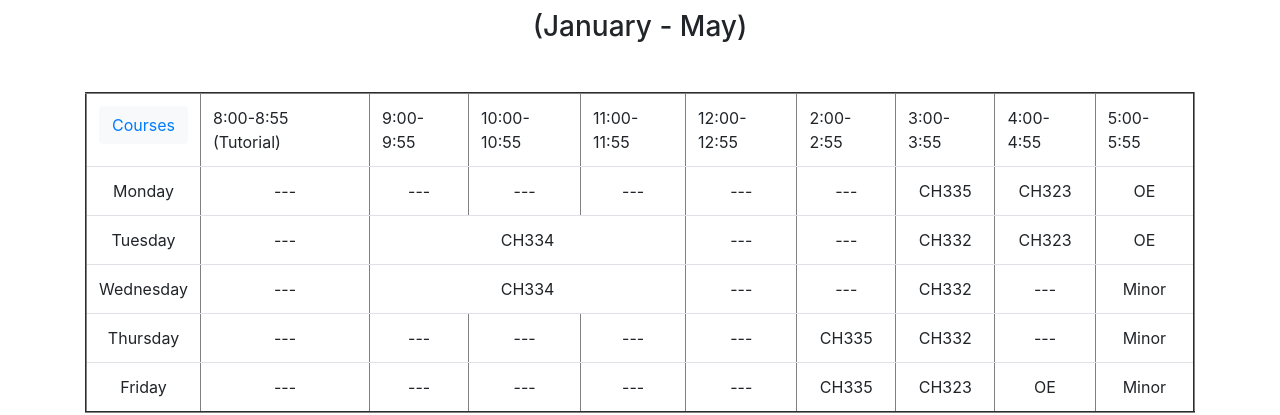
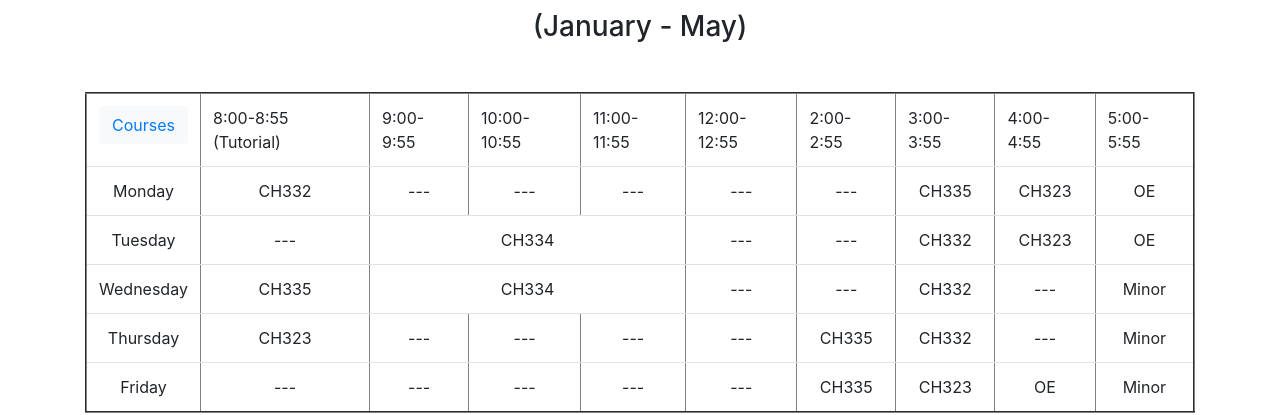
Before and after one commit to swapnalshahil/timetable, a plain HTML site: page index.html in a window 1280 px wide. Shown: the part 70-485 px from the top of the page. Drawn offline with nearby package versions, Linux system fonts and the light colour scheme.

Commit message:
tut added

```diff
--- a/index.html
+++ b/index.html
@@ -46,7 +46,7 @@
                </tr>
                <tr>
                   <td align="center">Monday</td>
-                   <td align="center">---</td>
+                   <td align="center">CH332</td>
                    <td align="center">---</td>
                    <td align="center">---</td>
                    <td align="center">---</td>
@@ -69,7 +69,7 @@
                </tr>
                <tr>
                    <td align="center">Wednesday</td>
-                   <td align="center">---</td>
+                   <td align="center">CH335</td>
                    <td align="center" colspan="3">CH334</td>
                    <td align="center">---</td>
                    <td align="center">---</td>
@@ -79,7 +79,7 @@
                </tr>
                <tr>
                    <td align="center">Thursday</td>
-                   <td align="center">---</td>
+                   <td align="center">CH323</td>
                    <td align="center">---</td>
                    <td align="center">---</td>
                    <td align="center">---</td>
```
